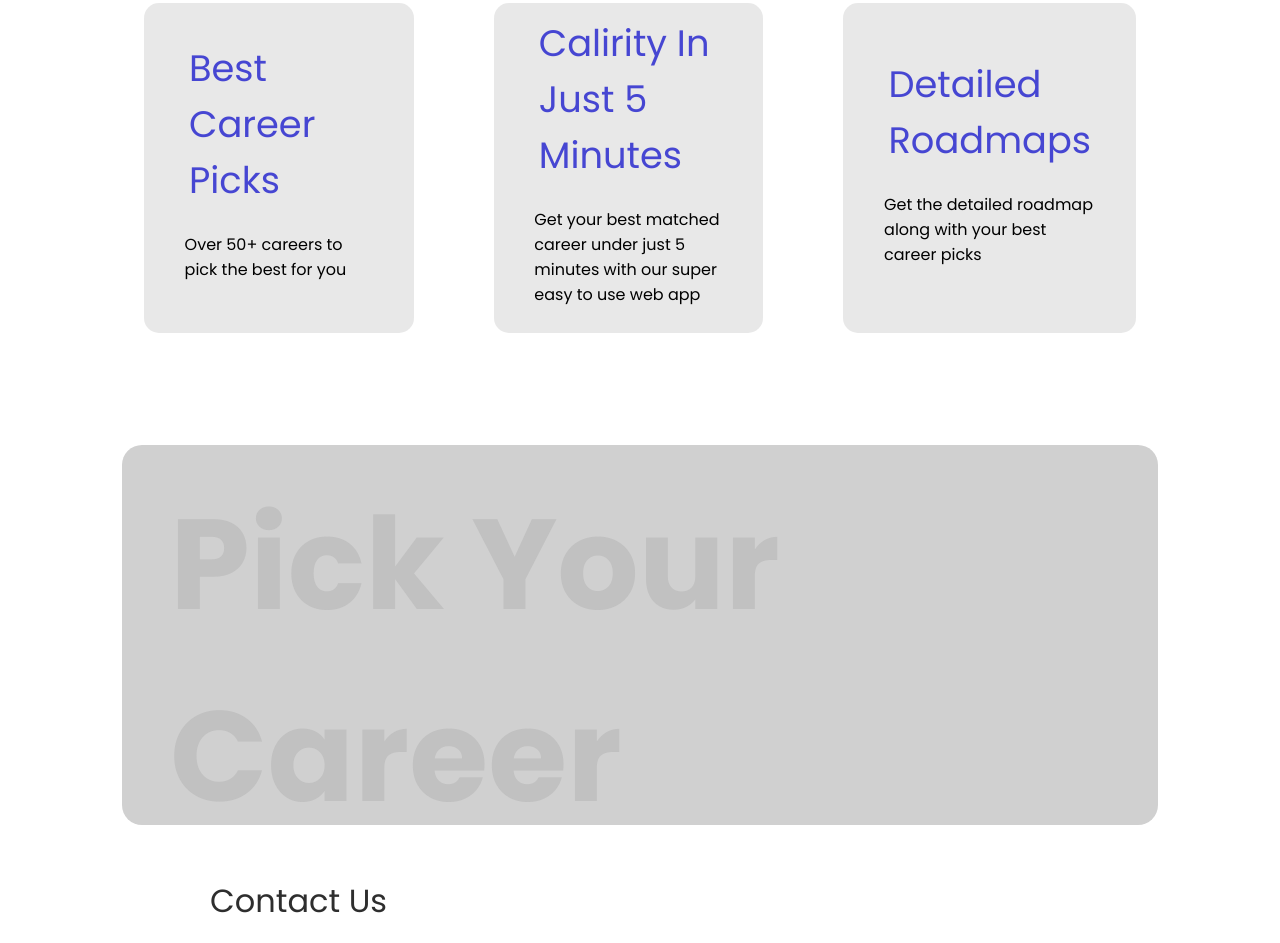
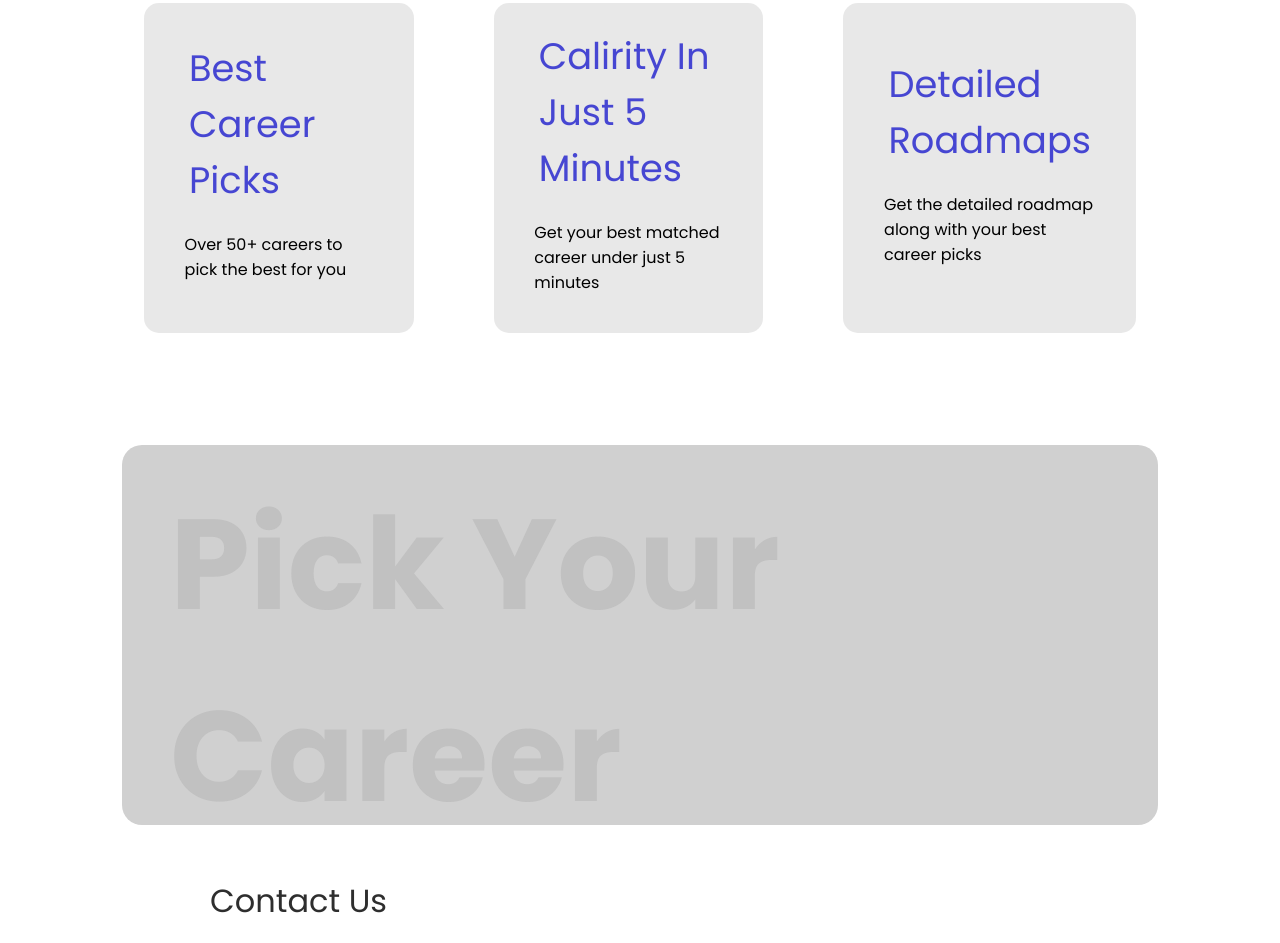
Before and after one commit to Sam721166/career-quizz-app-landing-page, a plain HTML site: page index.html in a window 1280 px wide. Shown: the part 2666-3609 px from the top of the page. Drawn offline with Linux system fonts and the light colour scheme.

Commit message:
Update index.html

```diff
--- a/index.html
+++ b/index.html
@@ -6,6 +6,7 @@
     <title>Document</title>
     <link rel="stylesheet" href="style.css">
     <link href="https://fonts.googleapis.com/css2?family=Poppins:wght@400;600;700&display=swap" rel="stylesheet">
+
 
 </head>
 <body>
@@ -37,7 +38,9 @@
             </div>
         </div>
 
+
         <div class="description">
+
                 <div class="top-text">
                     <h3 class="des-h1">From question one to ten, each choice shapes </h3>
                 </div>
@@ -116,7 +119,7 @@
             <div class="last2">
                 <!-- <img class="img1" src="fast png.png" alt=""> -->
                 <h1 class="last-h1">Calirity In Just 5 Minutes</h1>
-                <p class="last-p1">Get your best matched career under just 5 minutes with our super easy to use web app</p>
+                <p class="last-p1">Get your best matched career under just 5 minutes</p>
             </div>
             <div class="last3">
                 <!-- <img class="img1" src="roadmap png.png" alt=""> -->
```
Lines whose indentation alone changed are shown as unchanged.
